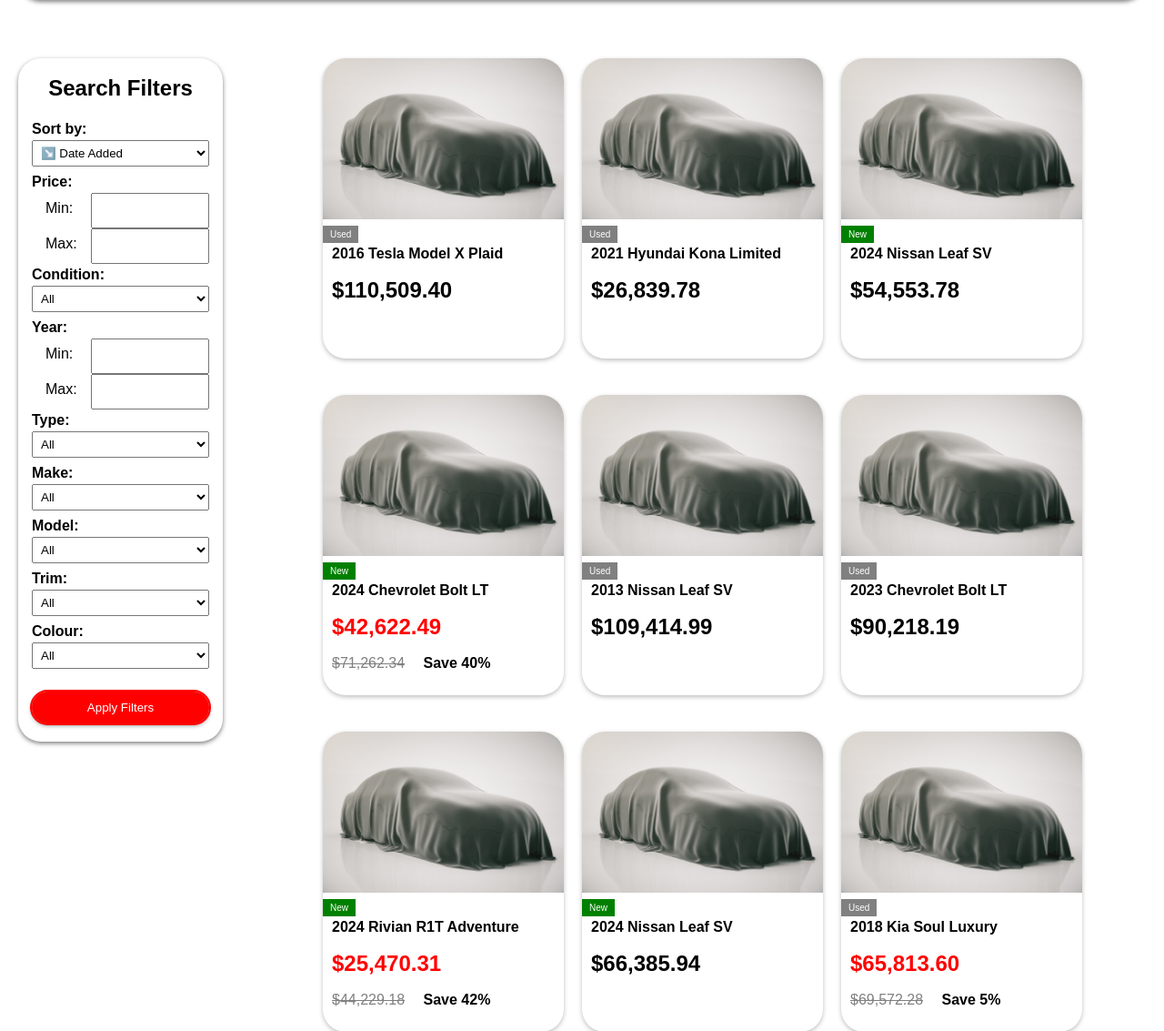
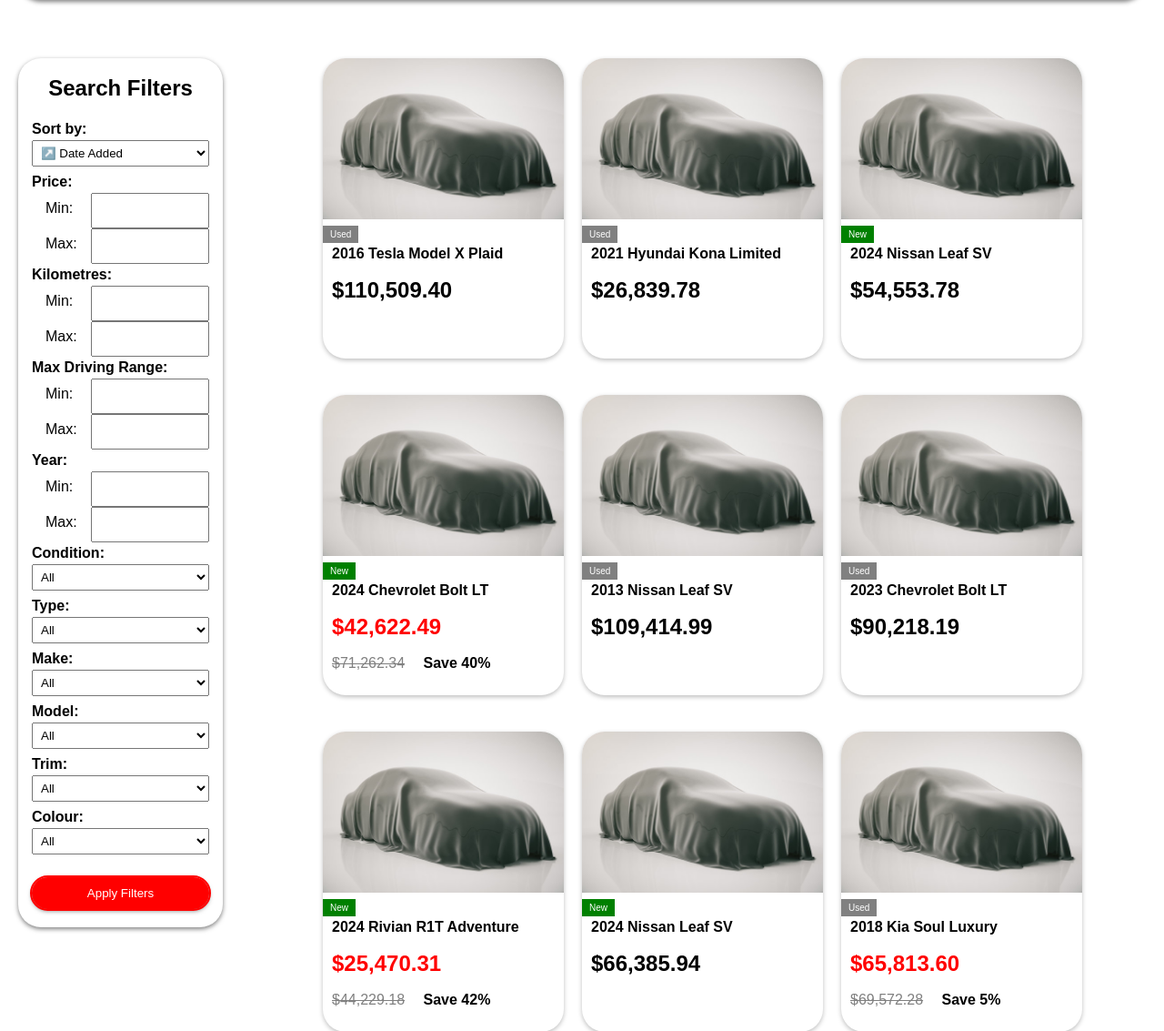
Before and after one commit to cskevhho/york-lions, a Flask app: page /shop in a window 1280 px wide. Shown: the part 88-1221 px from the top of the page at 91% size. Run offline with Flask 3, Linux system fonts and the light colour scheme; data comes from the database, SQL or seed files in the repository; data that the repository does not hold is empty.

Commit message:
Added max driving range as a search filter

```diff
--- a/yorklions/routes/catalogue/all_vehicles.py
+++ b/yorklions/routes/catalogue/all_vehicles.py
@@ -2,7 +2,7 @@ from ...models.vehicle import Vehicle
 from ...extensions import db
 from ..vehicle.utils import vehicle_json, generate_image_url
 
-def get_all_vehicles(sort=None, descending="true", min_price=None, max_price=None, condition="all", min_year=None, max_year=None, type="all", make="all", model="all", trim="all", colour="all", limit=None):
+def get_all_vehicles(sort=None, descending="true", min_price=None, max_price=None, condition="all", min_year=None, max_year=None, min_range=None, max_range=None, min_kilometres=None, max_kilometres=None, type="all", make="all", model="all", trim="all", colour="all", limit=None):
     vehicles = db.session.query(Vehicle).filter(Vehicle.is_for_sale == True)
 
     desc = descending and descending.lower() == "true"
@@ -14,6 +14,8 @@ def get_all_vehicles(sort=None, descending="true", min_price=None, max_price=Non
             vehicles = vehicles.order_by(Vehicle.total_price.desc() if desc else Vehicle.total_price)
         elif sort == "km":
             vehicles = vehicles.order_by(Vehicle.kilometres.desc() if desc else Vehicle.kilometres)
+        elif sort == "range":
+            vehicles = vehicles.order_by(Vehicle.max_range.desc() if desc else Vehicle.max_range)
         elif sort == "year":
             vehicles = vehicles.order_by(Vehicle.year.desc() if desc else Vehicle.year)
         elif sort == "hot_deals":
@@ -54,7 +56,6 @@ def get_all_vehicles(sort=None, descending="true", min_price=None, max_price=Non
         finally:
             if min_year > 0:
                 vehicles = vehicles.filter(Vehicle.year >= min_year)
-
     if max_year:
         try:
             max_year = int(max_year)
@@ -63,6 +64,40 @@ def get_all_vehicles(sort=None, descending="true", min_price=None, max_price=Non
         finally:
             if max_year > 0:
                 vehicles = vehicles.filter(Vehicle.year <= max_year)
+
+    if min_range:
+        try:
+            min_range = int(min_range)
+        except:
+            min_range = -1
+        finally:
+            if min_range > 0:
+                vehicles = vehicles.filter(Vehicle.max_range >= min_range)
+    if max_range:
+        try:
+            max_range = int(max_range)
+        except:
+            max_range = -1
+        finally:
+            if max_range > 0:
+                vehicles = vehicles.filter(Vehicle.max_range <= max_range)
+
+    if min_kilometres:
+        try:
+            min_kilometres = int(min_kilometres)
+        except:
+            min_kilometres = -1
+        finally:
+            if min_kilometres > 0:
+                vehicles = vehicles.filter(Vehicle.kilometres >= min_kilometres)
+    if max_kilometres:
+        try:
+            max_kilometres = int(max_kilometres)
+        except:
+            max_kilometres = -1
+        finally:
+            if max_kilometres > 0:
+                vehicles = vehicles.filter(Vehicle.kilometres <= max_kilometres)
 
     if type and type != "all" and type != "":
         vehicles = vehicles.filter(Vehicle.type == type)
--- a/yorklions/routes/main.py
+++ b/yorklions/routes/main.py
@@ -37,13 +37,17 @@ def shop():
     condition = request.form.get('condition')
     min_year = request.form.get('min_year')
     max_year = request.form.get('max_year')
+    min_range = request.form.get('min_range')
+    max_range = request.form.get('max_range')
+    min_kilometres = request.form.get('min_kilometres')
+    max_kilometres = request.form.get('max_kilometres')
     type = request.form.get('type')
     make = request.form.get('make')
     model = request.form.get('model')
     trim = request.form.get('trim')
     colour = request.form.get('colour')
 
-    result, _ = all_vehicles.get_all_vehicles(sort=sort, descending=descending, min_price=min_price, max_price=max_price, condition=condition, min_year=min_year, max_year=max_year, type=type, make=make, model=model, trim=trim, colour=colour)
+    result, _ = all_vehicles.get_all_vehicles(sort=sort, descending=descending, min_price=min_price, max_price=max_price, condition=condition, min_year=min_year, max_year=max_year, min_range=min_range, max_range=max_range, min_kilometres=min_kilometres, max_kilometres=max_kilometres, type=type, make=make, model=model, trim=trim, colour=colour)
 
     return render_template("listing-view.html", vehicle_data=result, search_criteria=request.form)
 
--- a/yorklions/static/main.css
+++ b/yorklions/static/main.css
@@ -262,7 +262,7 @@ p.new_label {
         padding: 10px;
         width: 100%;
       }
-    > #year, #price {
+    > #year, #price, #range, #kilometres {
         display: grid;
         > label {
             padding: 5px;
--- a/yorklions/templates/listing-view.html
+++ b/yorklions/templates/listing-view.html
@@ -15,6 +15,8 @@
                 <option id="price" value="price" data-descending="false">↗️ Price</option>
                 <option id="km_desc" value="km" data-descending="true">↘️  Kilometres</option>
                 <option id="km" value="km" data-descending="false">↗️ Kilometres</option>
+                <option id="range_desc" value="range" data-descending="true">↘️  Max Driving Range</option>
+                <option id="range" value="range" data-descending="false">↗️ Max Driving Range</option>
                 <option id="year_desc" value="year" data-descending="true">↘️ Year</option>
                 <option id="year" value="year" data-descending="false">↗️ Year</option>
             </select>
@@ -25,12 +27,20 @@
                 <label for="max_price">Max:</label>
                 <input type="number" id="max_price" name="max_price" onfocusout="applyFilters()"/>
             </div>
-            <label for="condition"><h4>Condition:</h4></label>
-            <select id="condition" name="condition" onchange="applyFilters()">
-                <option id="condition_all" value="all">All</option>
-                <option id="condition_new" value="new">New</option>
-                <option id="condition_used" value="used">Used</option>
-            </select>
+            <label for="kilometres"><h4>Kilometres:</h4></label>
+            <div id="kilometres">
+                <label for="min_kilometres">Min:</label>
+                <input type="number" id="min_kilometres" name="min_kilometres" onfocusout="applyFilters()"/>
+                <label for="max_kilometres">Max:</label>
+                <input type="number" id="max_kilometres" name="max_kilometres" onfocusout="applyFilters()"/>
+            </div>
+            <label for="range"><h4>Max Driving Range:</h4></label>
+            <div id="range">
+                <label for="min_range">Min:</label>
+                <input type="number" id="min_range" name="min_range" onfocusout="applyFilters()"/>
+                <label for="max_range">Max:</label>
+                <input type="number" id="max_range" name="max_range" onfocusout="applyFilters()"/>
+            </div>
             <label for="year"><h4>Year:</h4></label>
             <div id="year">
                 <label for="min_year">Min:</label>
@@ -38,6 +48,12 @@
                 <label for="max_year">Max:</label>
                 <input type="number" id="max_year" name="max_year" onfocusout="applyFilters()"/>
             </div>
+            <label for="condition"><h4>Condition:</h4></label>
+            <select id="condition" name="condition" onchange="applyFilters()">
+                <option id="condition_all" value="all">All</option>
+                <option id="condition_new" value="new">New</option>
+                <option id="condition_used" value="used">Used</option>
+            </select>
             <label for="type"><h4>Type:</h4></label>
             <select id="type" name="type" onchange="applyFilters()">
                 <option id="type_all" value="all">All</option>
@@ -114,9 +130,8 @@
     }
 
     function setFilters() {
-        var searchParams = new URLSearchParams(window.location.search)
         var sort = "{{ search_criteria.get('sort') or 'date_added' }}";
-        var descending = "{{ search_criteria.get('descending') or 'true' }}";
+        var descending = "{{ search_criteria.get('descending')}}";
         if (descending == "true") {
             sort = sort + "_desc"
         }
@@ -130,6 +145,12 @@
 
         document.getElementById("min_year").value = "{{ search_criteria.get('min_year') or '' }}";
         document.getElementById("max_year").value = "{{ search_criteria.get('max_year') or '' }}";
+
+        document.getElementById("min_range").value = "{{ search_criteria.get('min_range') or '' }}";
+        document.getElementById("max_range").value = "{{ search_criteria.get('max_range') or '' }}";
+
+        document.getElementById("min_kilometres").value = "{{ search_criteria.get('min_kilometres') or '' }}";
+        document.getElementById("max_kilometres").value = "{{ search_criteria.get('max_kilometres') or '' }}";
 
         document.getElementById("type").value = "{{ search_criteria.get('type') or 'all' }}";
         document.getElementById("make").value = "{{ search_criteria.get('make') or 'all' }}";
```
